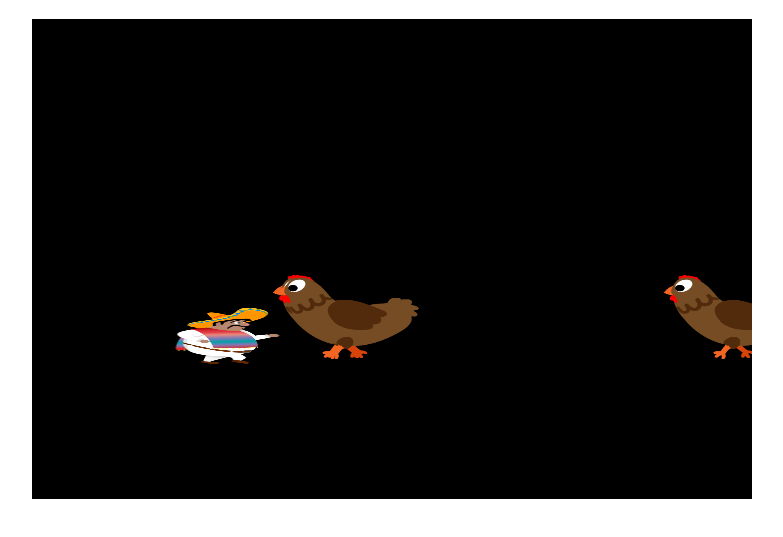
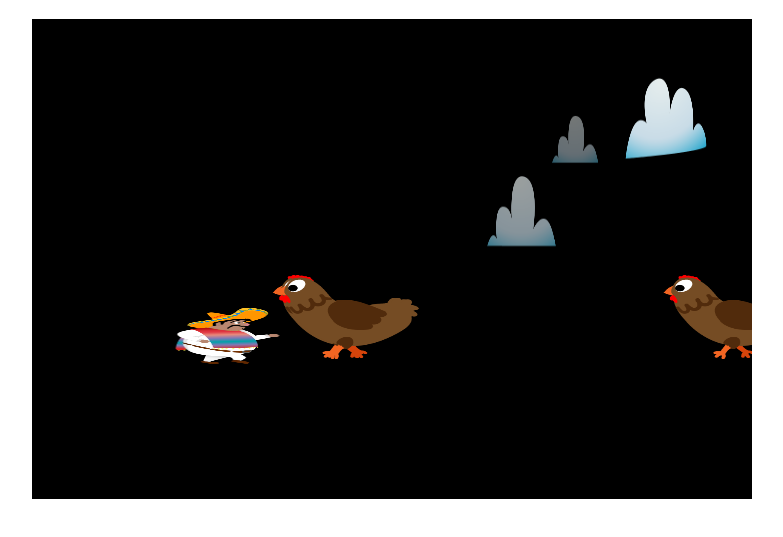
Before and after one commit to Metafeller/Pollo-Loco, a plain HTML site: page index.html in a window 1280 px wide. Shown: the part 69-606 px from the top of the page, without its empty margins (248-1031 px from the left). Drawn offline with Linux system fonts and the light colour scheme.

Commit message:
add cloud images with Math.random()

```diff
--- a/index.html
+++ b/index.html
@@ -8,6 +8,7 @@
     <script src="js/class.models/movable-object.class.js"></script>
     <script src="js/class.models/character.class.js"></script>
     <script src="js/class.models/chicken.class.js"></script>
+    <script src="js/class.models/cloud.class.js"></script>
     <script src="js/class.models/world.class.js"></script>
     <script src="js/game.js"></script>
 </head>
--- /dev/null
+++ b/js/class.models/cloud.class.js
@@ -0,0 +1,13 @@
+class Cloud extends MovableObject {
+    y = 20;
+    width = 500;
+    height = 250;
+
+    constructor() {
+        super().loadImage('/img/5_background/layers/4_clouds/1.png');
+
+        this.x = Math.random() * 500;
+
+    }
+
+}
--- a/js/class.models/world.class.js
+++ b/js/class.models/world.class.js
@@ -7,6 +7,11 @@ class World {
         new Chicken(),
         new Chicken(),
     ];
+
+    clouds = [
+        new Cloud()
+    ];
+
     canvas;
     ctx;
 
@@ -24,6 +29,10 @@ class World {
             this.ctx.drawImage(enemy.img, enemy.x, enemy.y, enemy.height, enemy.width);
         });
 
+        this.clouds.forEach(cloud => {
+            this.ctx.drawImage(cloud.img, cloud.x, cloud.y, cloud.height, cloud.width);
+        });
+
         // draw() wird immer wieder aufgerufen
         let self = this;
         requestAnimationFrame(function() {
```
